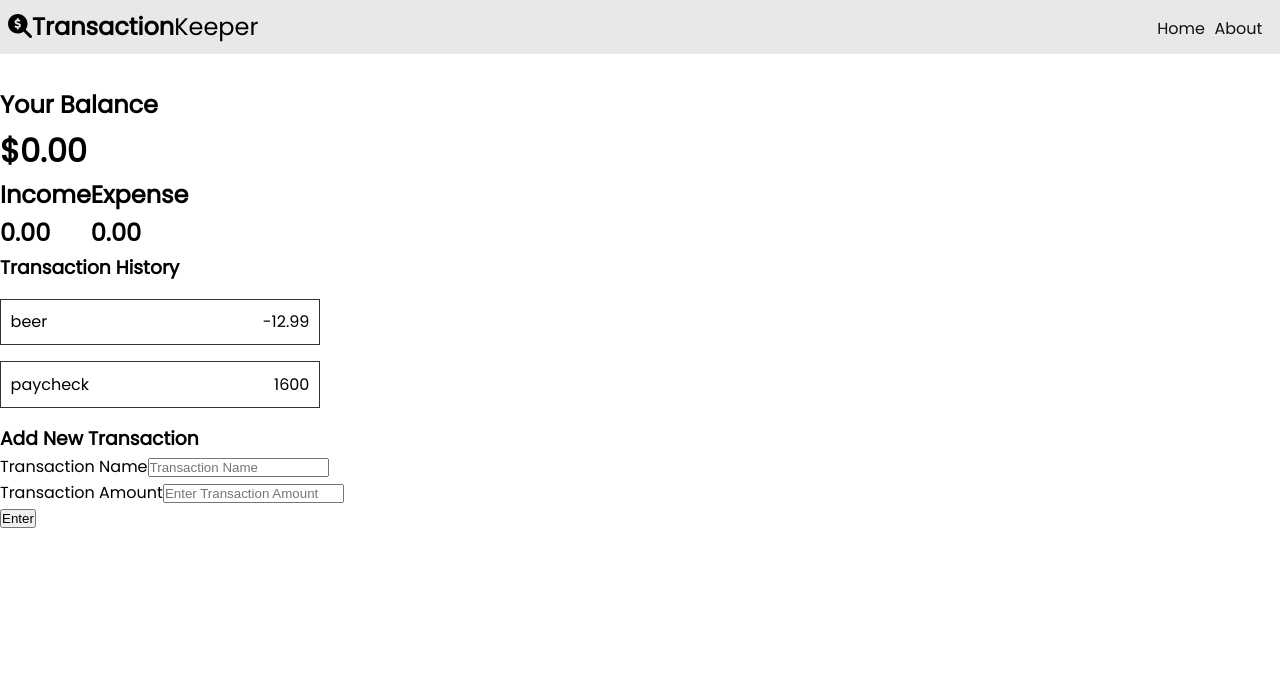
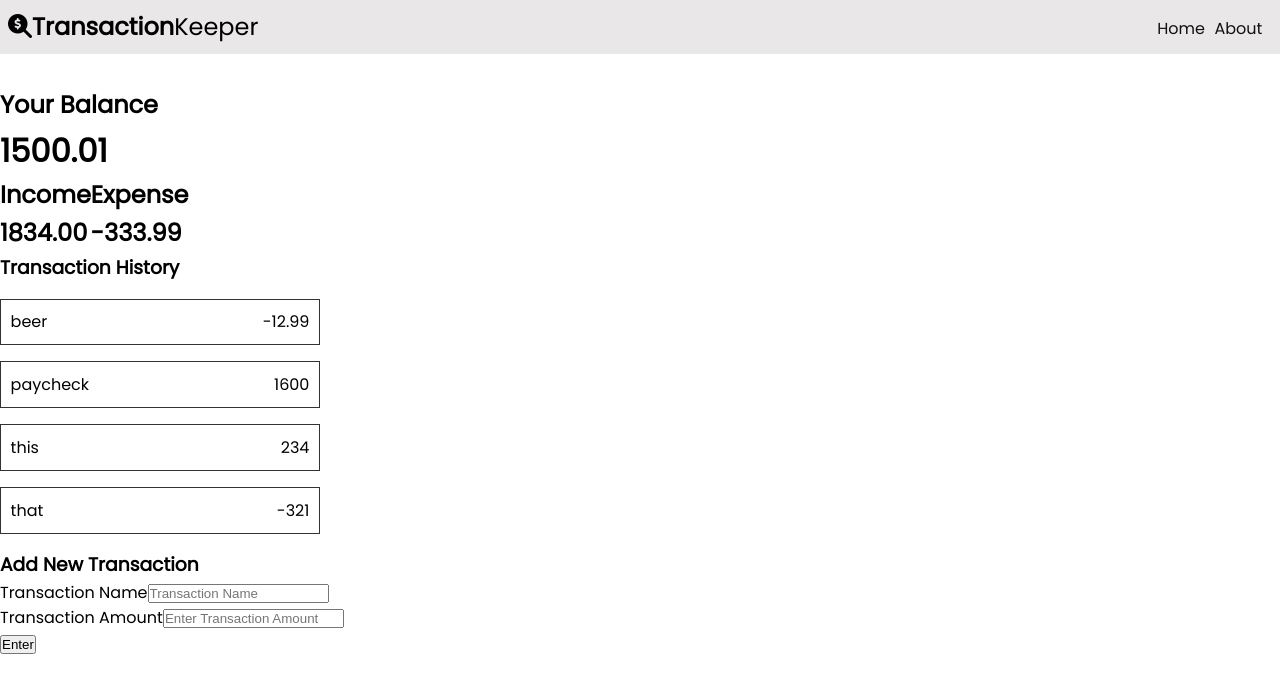
Before and after one commit to RyanHallgarth/transaction-keeper, a React (Create React App) app: page / in a window 1280 px wide. Shown: the top 692 px of the page. Built offline with nearby package versions, Linux system fonts and the light colour scheme.

Commit message:
render total balance, income, and expenses to the DOM

```diff
--- a/src/components/Balance.js
+++ b/src/components/Balance.js
@@ -1,12 +1,18 @@
-import React from 'react'
+import React, { useContext } from 'react';
+import { GlobalContext } from '../context/GlobalState';
 
 const Balance = () => {
 
+    const { transactions } = useContext(GlobalContext);
+
+    const amountArray = transactions.map(transaction => (transaction.amount));
+
+    const balance = amountArray.reduce((acc, num) => (acc += num), 0);
 
     return (
         <div>
             <h2>Your Balance</h2>
-            <h1>$0.00</h1>
+            <h1>{balance}</h1>
         </div>
     )
 }
--- a/src/components/IncomeExpense.js
+++ b/src/components/IncomeExpense.js
@@ -1,15 +1,39 @@
-import React from 'react'
+import React, { useContext } from 'react';
+import { GlobalContext } from '../context/GlobalState';
 
 const IncomeExpense = () => {
+
+    const { transactions } = useContext(GlobalContext);
+
+    const amountArray = transactions.map(transaction => (transaction.amount));
+
+    const income = amountArray
+    .filter(num => num > 0 )
+    .reduce((acc, num) => (acc += num))
+    .toFixed(2);
+
+    const expense = amountArray
+    .filter(num => num < 0 )
+    .reduce((acc, num) => (acc += num))
+    .toFixed(2);
+
+
+
+
+
+
+
+
+
     return (
         <div className="inc-exp-container">
             <div>
                 <h2>Income</h2>
-                <h2>0.00</h2>
+                <h2>{income}</h2>
             </div>
             <div>
                 <h2>Expense</h2>
-                <h2>0.00</h2>
+                <h2>{expense}</h2>
             </div>
 
         </div>
--- a/src/context/GlobalState.js
+++ b/src/context/GlobalState.js
@@ -14,6 +14,16 @@ const initialState = {
             name: 'paycheck',
             amount: 1600.00,
             id: 2
+        },
+        {
+            name: 'this',
+            amount: 234,
+            id: 3
+        },
+        {
+            name: 'that',
+            amount: -321,
+            id: 4
         }
 
     ]
```
